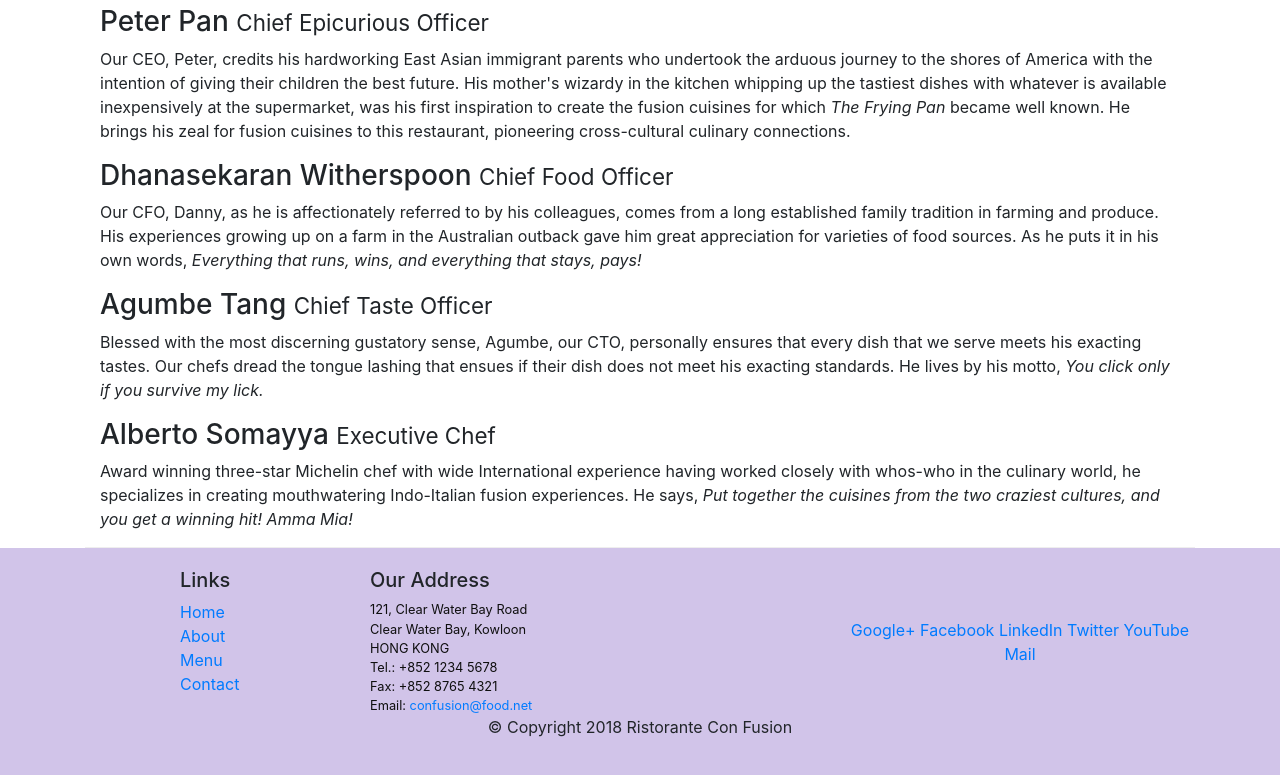
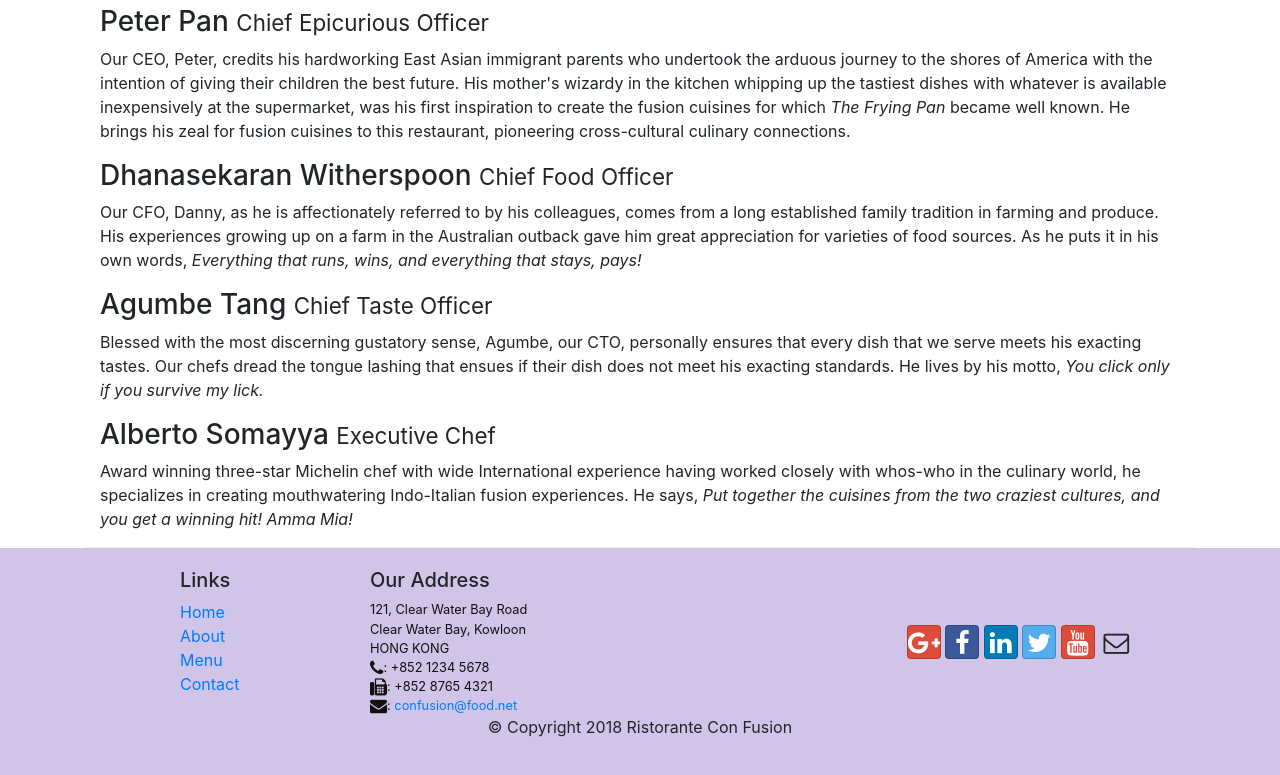
Before and after one commit to Hamzaedhi/First-Web, a website: page aboutus.html in a window 1280 px wide. Shown: the part 906-1681 px from the top of the page. Drawn offline with nearby package versions, Linux system fonts and the light colour scheme.

Commit message:
Icon Fonts

```diff
--- a/aboutus.html
+++ b/aboutus.html
@@ -9,6 +9,8 @@
 
     <!-- Bootstrap CSS -->
     <link rel="stylesheet" href="node_modules/bootstrap/dist/css/bootstrap.min.css">
+    <link rel="stylesheet" href="node_modules/font-awesome/css/font-awesome.min.css">
+    <link rel="stylesheet" href="bootstrap-social/bootstrap-social.css">
     <link rel="stylesheet" href="css/style.css">
     <title>Ristorante Con Fusion: About Us</title>
 
@@ -24,10 +26,10 @@
             <a class="navbar-brand mr-auto" href="./index.html">Ristorante Con Fusion</a>
             <div class="collapse navbar-collapse" id="Navbar">
                 <ul class="navbar-nav mr-auto">
-                    <li class="nav-item"><a class="nav-link" href="./index.html">Home</a></li>
-                    <li class="nav-item active"><a class="nav-link" href="#">About</a></li>
-                    <li class="nav-item"><a class="nav-link" href="#">Menu</a></li>
-                    <li class="nav-item"><a class="nav-link" href="#">Contact</a></li>
+                    <li class="nav-item"><a class="nav-link" href="./index.html"><span class="fa fa-home fa-lg"></span> Home</a></li>
+                    <li class="nav-item active"><a class="nav-link" href="#"><span class="fa fa-info fa-lg"></span> About</a></li>
+                    <li class="nav-item"><a class="nav-link" href="#"><span class="fa fa-list fa-lg"></span> Menu</a></li>
+                    <li class="nav-item"><a class="nav-link" href="#"><span class="fa fa-address-card fa-lg"></span> Contact</a></li>
 
                 </ul>
             </div>
@@ -104,19 +106,19 @@
 		              121, Clear Water Bay Road<br>
 		              Clear Water Bay, Kowloon<br>
 		              HONG KONG<br>
-		              Tel.: +852 1234 5678<br>
-		              Fax: +852 8765 4321<br>
-		              Email: <a href="mailto:confusion@food.net">confusion@food.net</a>
+		              <i class="fa fa-phone fa-lg"></i>: +852 1234 5678<br>
+		              <i class="fa fa-fax fa-lg"></i>: +852 8765 4321<br>
+		              <i class="fa fa-envelope fa-lg"></i>: <a href="mailto:confusion@food.net">confusion@food.net</a>
 		           </address>
                 </div>
                 <div class="col-12 col-sm-4 align-self-center">
-                    <div class="text-center">
-                        <a href="http://google.com/+">Google+</a>
-                        <a href="http://www.facebook.com/profile.php?id=">Facebook</a>
-                        <a href="http://www.linkedin.com/in/">LinkedIn</a>
-                        <a href="http://twitter.com/">Twitter</a>
-                        <a href="http://youtube.com/">YouTube</a>
-                        <a href="mailto:">Mail</a>
+                   <div class="text-center">
+                        <a class="btn btn-social-icon btn-google" href="http://google.com/+"><i class="fa fa-google-plus fa-lg"></i></a>
+                        <a class="btn btn-social-icon btn-facebook" href="http://www.facebook.com/profile.php?id="><i class="fa fa-facebook fa-lg"></i></a>
+                        <a class="btn btn-social-icon btn-linkedin" href="http://www.linkedin.com/in/"><i class="fa fa-linkedin fa-lg"></i></a>
+                        <a class="btn btn-social-icon btn-twitter" href="http://twitter.com/"><i class="fa fa-twitter fa-lg"></i></a>
+                        <a class="btn btn-social-icon btn-google" href="http://youtube.com/"><i class="fa fa-youtube fa-lg"></i></a>
+                        <a class="btn btn-social-icon" href="mailto:"><i class="fa fa-envelope-o fa-lg"></i></a>
                     </div>
                 </div>
            </div>
--- a/package.json
+++ b/package.json
@@ -14,8 +14,10 @@
     "lite-server": "^2.3.0"
   },
   "dependencies": {
-    "bootstrap": "^4.0.0",
-    "jquery": "^3.3.1",
+    "bootstrap": "^4.5.1",
+    "bootstrap-social": "^5.1.1",
+    "font-awesome": "^4.7.0",
+    "jquery": "^3.5.1",
     "popper.js": "^1.12.9"
   }
 }
```
Also changed, not shown: index.html (+15 -14 lines), 1 other file.
